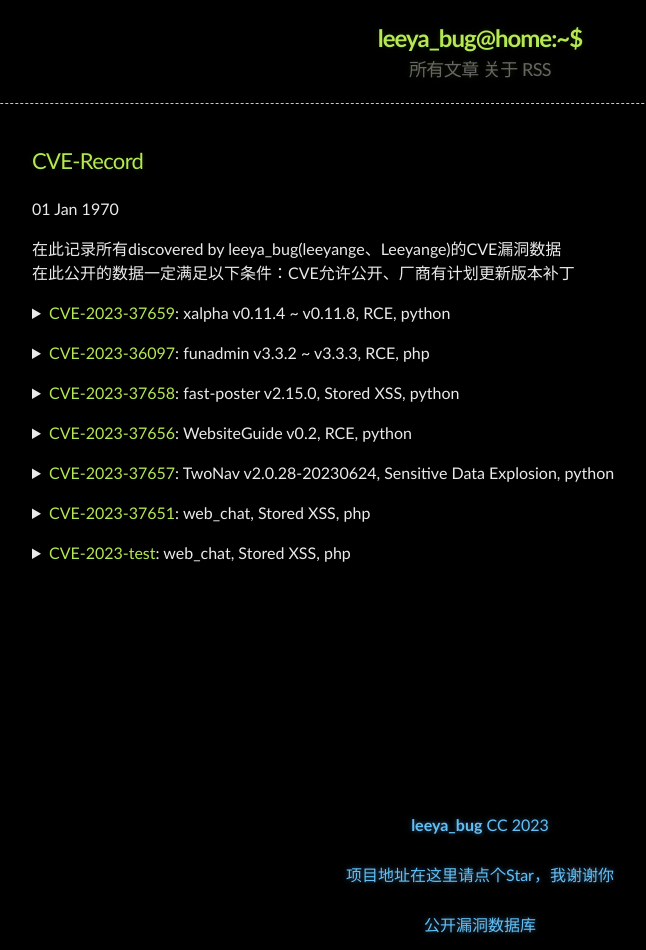
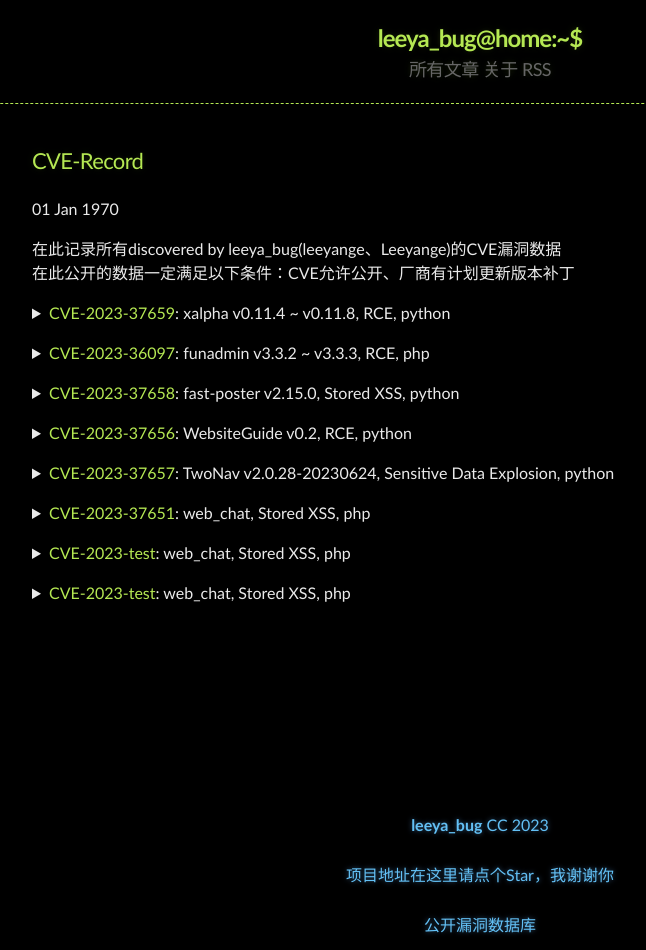
Before and after one commit to Leeyangee/leeyangee.github.io, a Jekyll site: the page built from _posts/1970-01-01-CVE-Record.md, in a window 1280 px wide. Shown: the whole page, without its empty margins (160-806 px from the left). Built offline with Jekyll 4.4.1, drawn with Linux system fonts in a browser that asks for light colours.

Commit message:
Update 1970-01-01-CVE-Record.md

```diff
--- a/_posts/1970-01-01-CVE-Record.md
+++ b/_posts/1970-01-01-CVE-Record.md
@@ -42,7 +42,6 @@ published: true
 仓库地址: <a id="cve_rep">https://github.com/mizhexiaoxiao/WebsiteGuide</a>
       </code></pre>
 </details><p></p>
-<!--以下是水洞(无影响力或技术参考价值)-->
 
 <details>
       <summary><font color="#b5e853">CVE-2023-37657</font>: TwoNav v2.0.28-20230624, Sensitive Data Explosion, python</summary>
@@ -73,6 +72,6 @@ published: true
       for(var i = 0; i < t.length; i ++)t[i].href = t[i].innerHTML;
 
       cve_box = document.getElementById("all");
-      cve_box.innerHTML = '';
+      cve_box.innerHTML += '<details><summary><font color="#b5e853">CVE-2023-test</font>:  web_chat, Stored XSS, php</summary><pre><code><a id="cve_addr">CVE-2023-37651</a>仓库地址: <a id="cve_rep">https://github.com/jacky-zeng/web_chat</a></code></pre></details><p></p>';
       cve_box.innerHTML += '<details><summary><font color="#b5e853">CVE-2023-test</font>:  web_chat, Stored XSS, php</summary><pre><code><a id="cve_addr">CVE-2023-37651</a>仓库地址: <a id="cve_rep">https://github.com/jacky-zeng/web_chat</a></code></pre></details><p></p>';
 </script>
```
